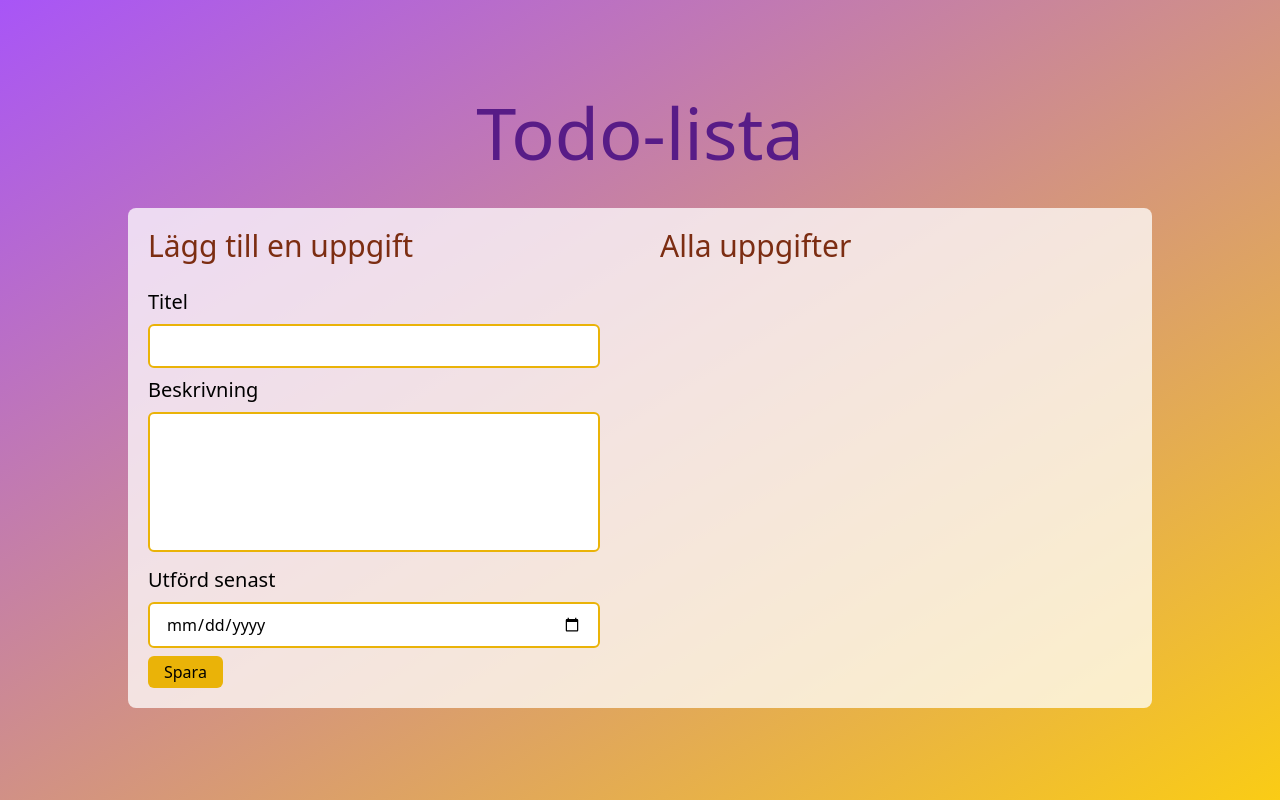
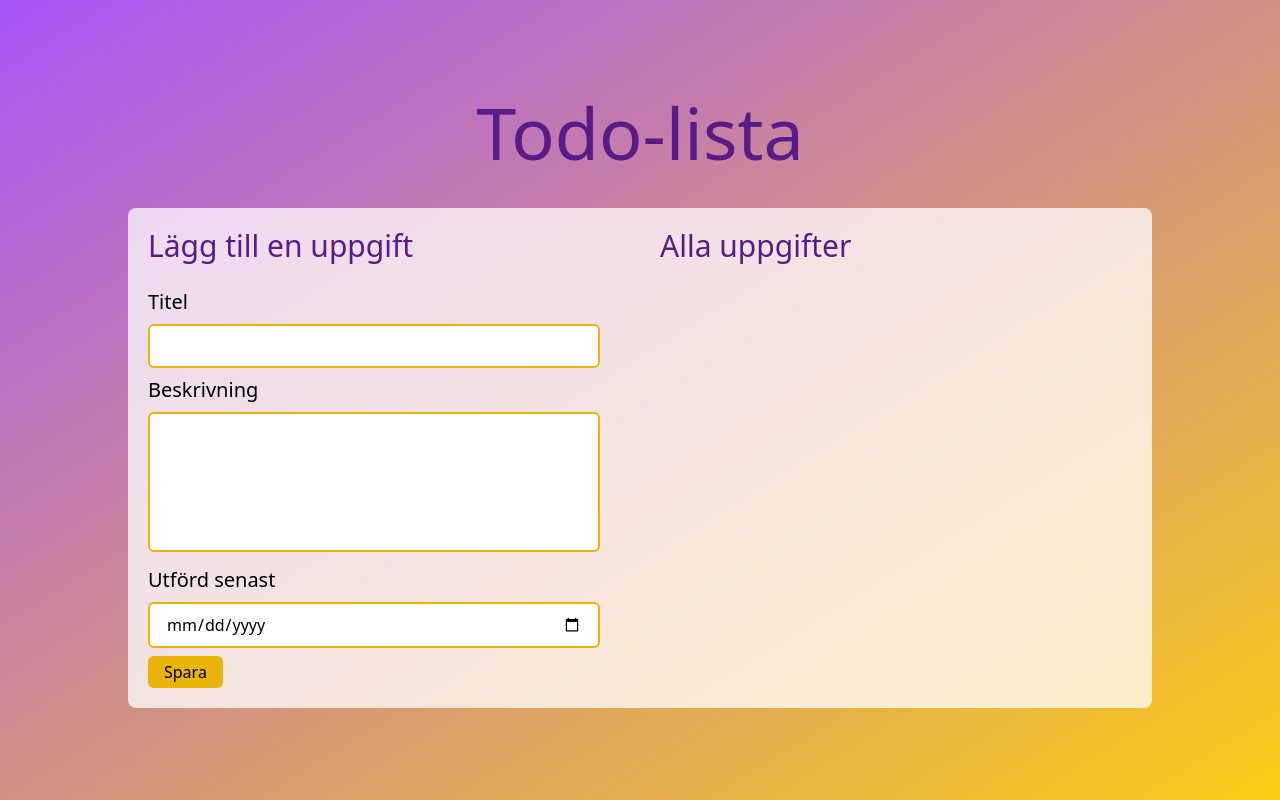
Before and after one commit to annmria/gik2f8-h21anlus-lab2, a plain HTML site: page 02-todo/client/index.html in a window 1280 px wide. Drawn offline with nearby package versions, Linux system fonts and the light colour scheme; no server answers.

Commit message:
text color change

```diff
--- a/02-todo/client/index.html
+++ b/02-todo/client/index.html
@@ -22,7 +22,7 @@
     <section class="flex gap-10 w-full xl:w-4/5 mx-2 xl:mx-auto bg-white bg-opacity-75 p-5 rounded-lg">
       <!-- Sektion för formuläret -->
       <section class="flex-1">
-        <h2 class="mb-6 text-3xl text-orange-900">Lägg till en uppgift</h2>
+        <h2 class="mb-6 text-3xl text-purple-900">Lägg till en uppgift</h2>
         <!-- Formuläret är döpt till todoForm och det namnet kan användas för att söka fram formuläret direkt i JavaScript-koden. -->
         <form id="todoForm"
               name="todoForm">
@@ -76,7 +76,7 @@
       </section>
       <!-- Sektion där listan med uppgifter ska bo. Placeras bredvid formuläret. -->
       <section class="flex-1 px-5">
-        <h2 class="mb-6 text-3xl text-orange-900">Alla uppgifter</h2>
+        <h2 class="mb-6 text-3xl text-purple-900">Alla uppgifter</h2>
         <!-- Ul-element som kommer att fyllas på dynamiskt med li-element för varje uppgift i listan -->
         <ul id="todoList">
           <!-- Allt innanför här ska skapas dynamiskt med JavaScript, så se till att inget list-element läggs till här i denna HTML-fil.  -->
```
